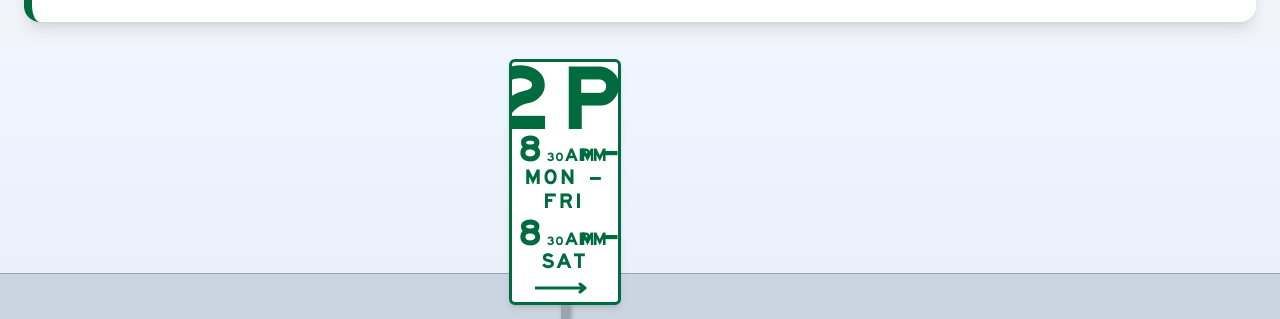
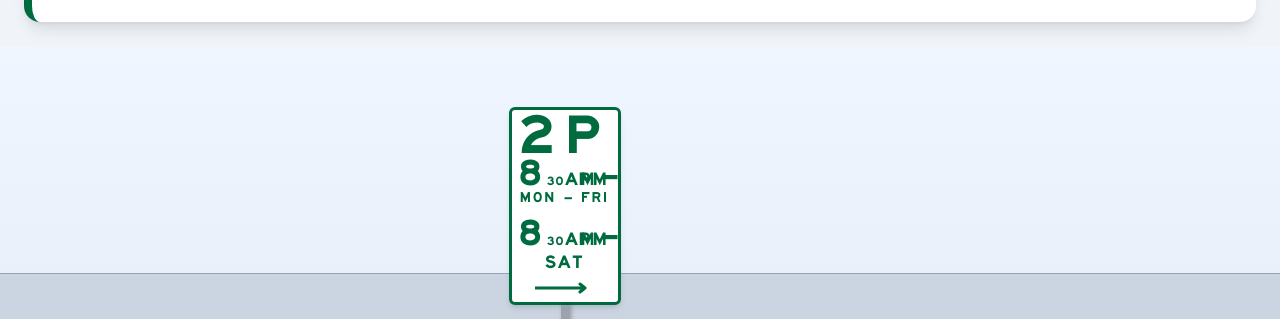
Before and after one commit to tangible-idea/AussiePark2, a React (Vite) app: page / in a window 1280 px wide. Shown: the part 207-526 px from the top of the page. Built offline with nearby package versions, Linux system fonts and the light colour scheme; a web font is replaced by a local one.

Commit message:
Reduce font sizes in parking sign component for better visual balance.

```diff
--- a/code.html
+++ b/code.html
@@ -92,7 +92,7 @@
 <div class="absolute left-[30%] bottom-0 flex flex-col items-center transform -translate-x-1/2 z-20">
 <div class="w-24 bg-white border-[3px] border-primary rounded-md shadow-sign flex flex-col items-center py-1 select-none">
 <div class="flex w-full px-1 items-start justify-center">
-<span class="font-display font-bold text-primary text-5xl leading-none">2</span>
+<span class="font-display font-bold text-primary text-6xl leading-none">2</span>
 <span class="font-display font-bold text-primary text-3xl mt-1">P</span>
 </div>
 <div class="w-full px-1.5 mt-0.5">
--- a/src/components/ParkingSign.jsx
+++ b/src/components/ParkingSign.jsx
@@ -4,8 +4,8 @@ export default function ParkingSign({ type, position }) {
       <div className="absolute bottom-0 flex flex-col items-center transform -translate-x-1/2 z-20" style={{ left: `${position}%` }}>
         <div className="w-28 bg-white border-[3px] border-primary rounded-md shadow-sign flex flex-col items-center py-2 px-2 select-none overflow-hidden">
           <div className="flex w-full items-center justify-center mb-2">
-            <span className="font-sign font-bold text-primary text-6xl leading-none mr-2">2</span>
-            <span className="font-sign font-bold text-primary text-6xl leading-none">P</span>
+            <span className="font-sign font-bold text-primary text-4xl leading-none mr-2">2</span>
+            <span className="font-sign font-bold text-primary text-4xl leading-none">P</span>
           </div>
 
           <div className="w-full">
@@ -20,7 +20,7 @@ export default function ParkingSign({ type, position }) {
               <span className="font-sign font-bold text-primary text-xs leading-none">PM</span>
             </div>
             <div className="text-center mt-1">
-              <span className="font-sign font-bold text-primary text-sm leading-none">MON - FRI</span>
+              <span className="font-sign font-bold text-primary text-xs leading-none" style={{ fontSize: '0.6rem', verticalAlign: 'super' }}>MON - FRI</span>
             </div>
 
             <div className="grid grid-cols-[1fr_auto] items-baseline gap-x-2 mt-2">
@@ -35,7 +35,7 @@ export default function ParkingSign({ type, position }) {
               <span className="font-sign font-bold text-primary text-xs leading-none">PM</span>
             </div>
             <div className="text-center mt-1">
-              <span className="font-sign font-bold text-primary text-sm leading-none">SAT</span>
+              <span className="font-sign font-bold text-primary text-xs leading-none">SAT</span>
             </div>
           </div>
 
```
Also changed, not shown: 2 other files (tests, documents, lock files or other folders).
